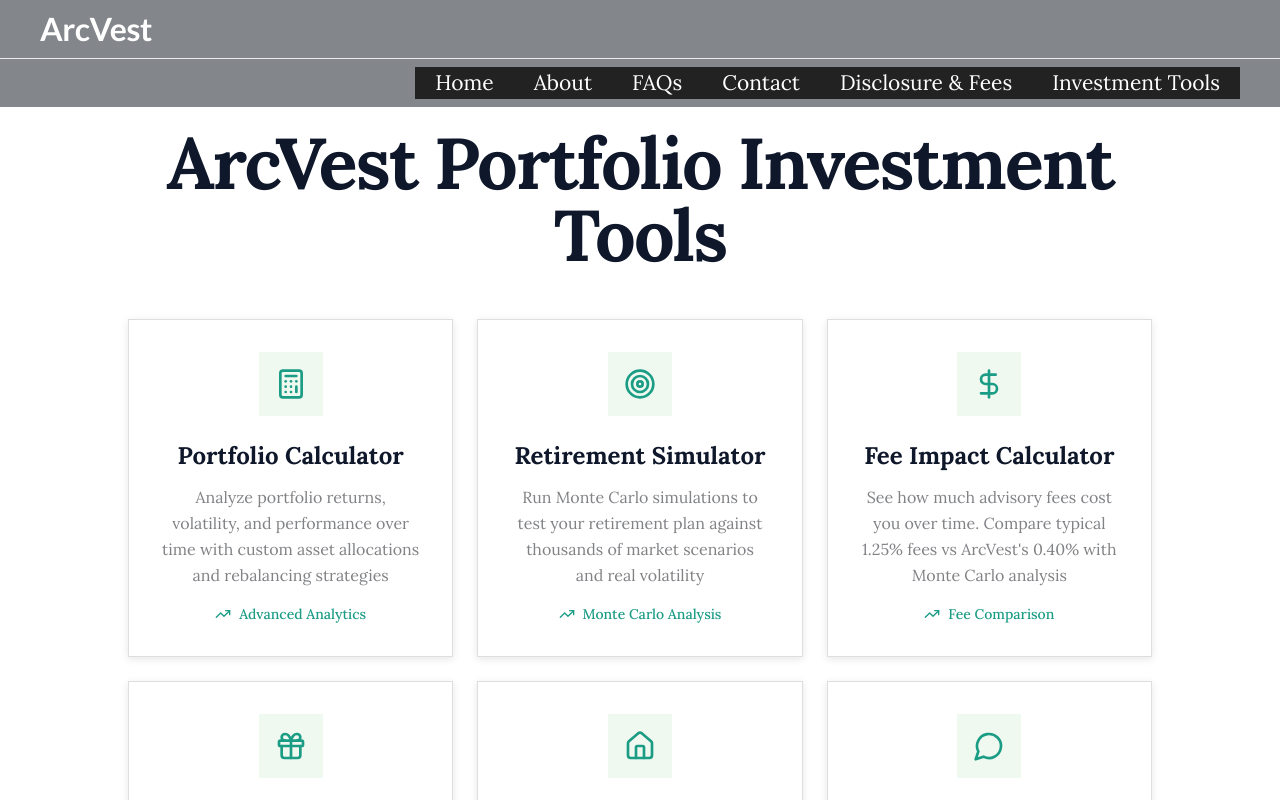
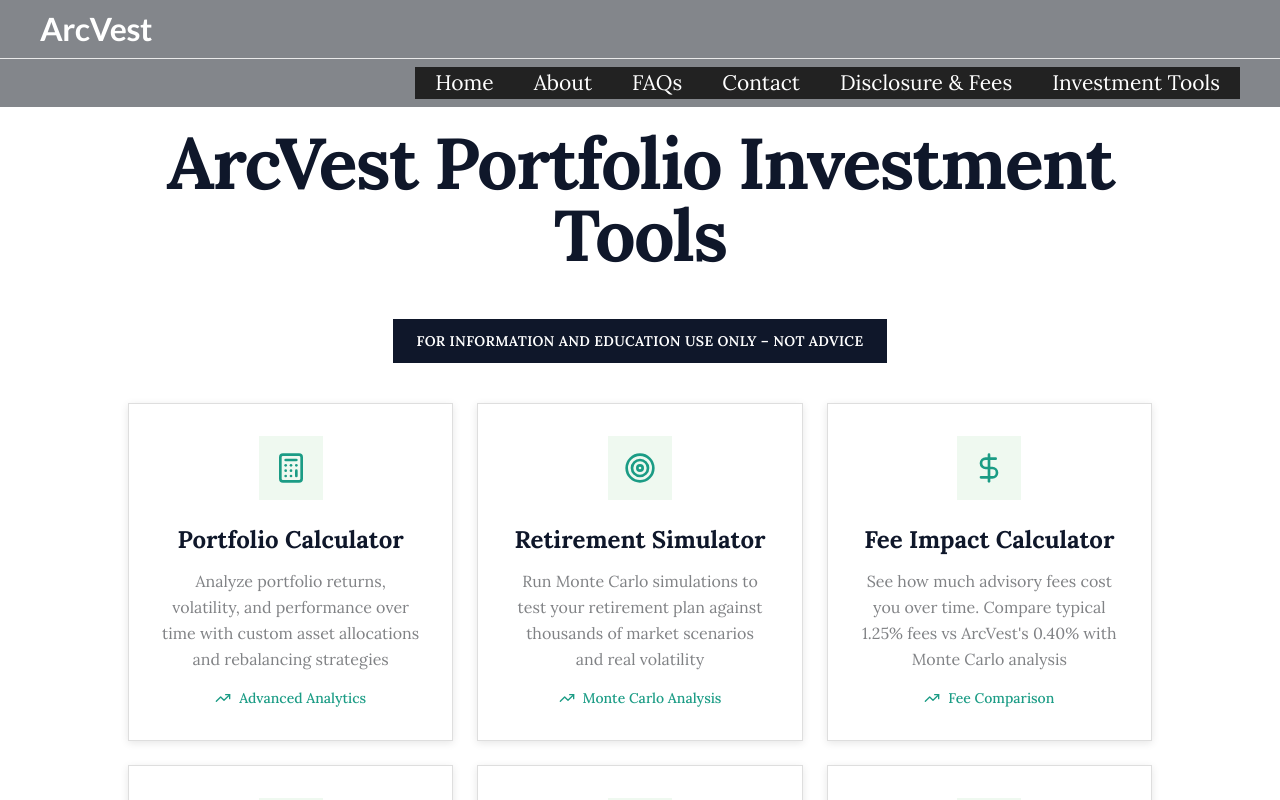
Before and after one commit to chadfargason/arcvest-tools, a Next.js app: page / in a window 1280 px wide. Shown: the top 800 px of the page. Built offline with nearby package versions, Linux system fonts and the light colour scheme.

Commit message:
Add compliance disclaimer to tools homepage

```diff
--- a/app/page.tsx
+++ b/app/page.tsx
@@ -10,6 +10,13 @@
           <h1 className="text-5xl md:text-7xl font-bold tracking-tight mb-8 text-arcvest-navy">
             ArcVest Portfolio Investment Tools
           </h1>
+        </div>
+
+        {/* Disclaimer */}
+        <div className="mb-10 animate-fade-in">
+          <div className="inline-block bg-[#0F172A] text-white px-6 py-3 rounded-sm tracking-wide uppercase text-xs md:text-sm font-semibold">
+            For Information and Education Use Only – Not Advice
+          </div>
         </div>
 
         {/* Main Tools Grid */}
```
